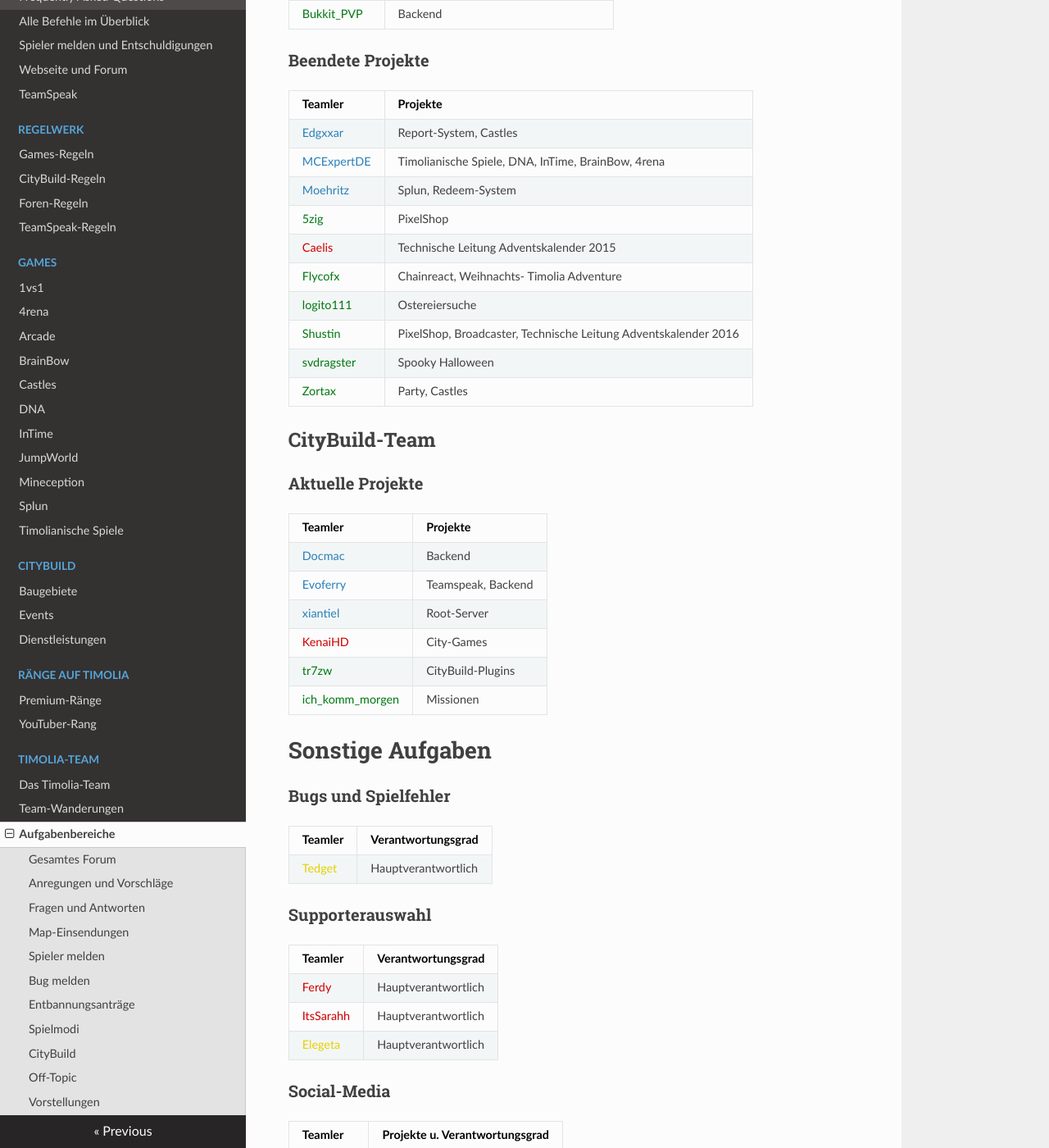
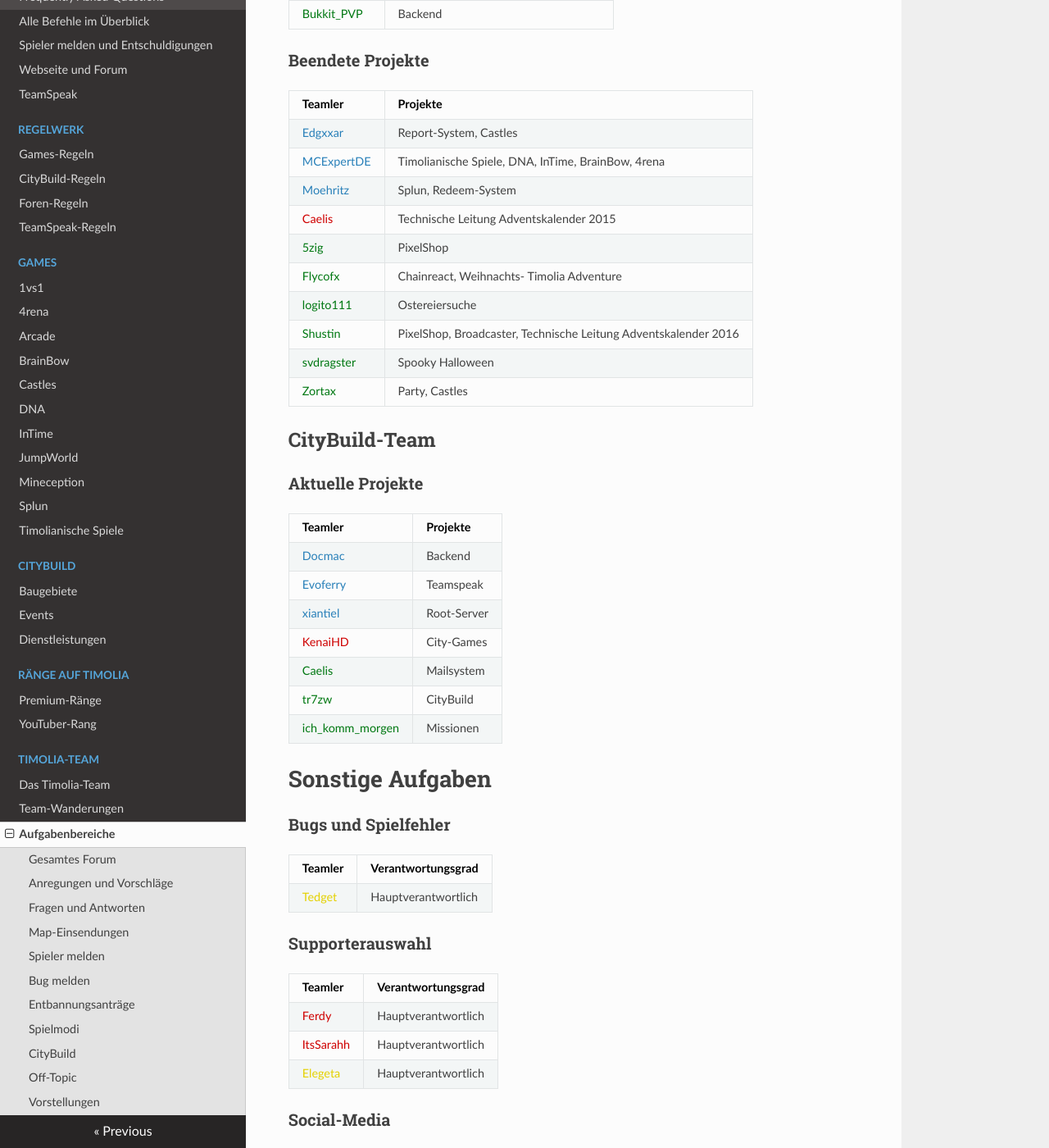
Before and after one commit to TimoliaDE/HowTo, an MkDocs documentation site: the page built from docs/team/responsibilities.md, in a window 1280 px wide and 1400 px high, scrolled down 3365 px. Shown: the whole window at 82% size. Built offline with MkDocs 1.6.1, drawn with Linux system fonts in a browser that asks for light colours; nearby versions of some CDN libraries; old or Windows-style settings are respelled for this version of MkDocs; some of the changed text lies outside the part shown.

Commit message:
Teamspeak NV & HV Update

```diff
--- a/docs/team/responsibilities.md
+++ b/docs/team/responsibilities.md
@@ -116,8 +116,8 @@ Hier werden die verschiendenen Aufgabenbereiche der Timolia Teamler aufgelistet.
 |<span style="color:#2980b9">Edgxxar</span> | Report-System, Castles |
 |<span style="color:#2980b9">MCExpertDE</span> | Timolianische Spiele, DNA, InTime, BrainBow, 4rena |
 |<span style="color:#2980b9">Moehritz</span> | Splun, Redeem-System |
+|<span style="color:#CF0101">Caelis</span> | Technische Leitung Adventskalender 2015 |
 |<span style="color:#007812">5zig</span> | PixelShop |
-|<span style="color:#CF0101">Caelis</span> | Technische Leitung Adventskalender 2015 |
 |<span style="color:#007812">Flycofx</span> | Chainreact, Weihnachts- Timolia Adventure |
 |<span style="color:#007812">logito111</span> | Ostereiersuche |
 |<span style="color:#007812">Shustin</span> | PixelShop, Broadcaster, Technische Leitung Adventskalender 2016 |
@@ -130,10 +130,11 @@ Hier werden die verschiendenen Aufgabenbereiche der Timolia Teamler aufgelistet.
 | Teamler | Projekte |
 | ------ | ------ |
 |<span style="color:#2980b9">Docmac</span> | Backend |
-|<span style="color:#2980b9">Evoferry</span> | Teamspeak, Backend |
+|<span style="color:#2980b9">Evoferry</span> | Teamspeak |
 |<span style="color:#2980b9">xiantiel</span> | Root-Server |
 |<span style="color:#CF0101">KenaiHD</span> | City-Games |
-|<span style="color:#007812">tr7zw</span> | CityBuild-Plugins |
+|<span style="color:#007812">Caelis</span> | Mailsystem |
+|<span style="color:#007812">tr7zw</span> | CityBuild |
 |<span style="color:#007812">ich_komm_morgen</span> | Missionen |
 
 # Sonstige Aufgaben
@@ -164,12 +165,12 @@ Hier werden die verschiendenen Aufgabenbereiche der Timolia Teamler aufgelistet.
 |<span style="color:#CF0101">ItsSarahh</span> | Twitter NV|
 |<span style="color:#CF0101">Caprea</span> | Twitter NV |
 |<span style="color:#007812">tr7zw</span> | Twitter NV |
+|<span style="color:#E4D100">Juliaan</span> | Twitter NV |
 |<span style="color:#00646F">JukPlays</span> | Twitter NV |
 
 ###<strong>TeamSpeak</strong>
 | Teamler | Verantwortungsgrad |
 | ------ | ------ |
-|<span style="color:#2980b9">Docmac</span> | Hauptverantwortlich |
 |<span style="color:#2980b9">Evoferry</span> | Hauptverantwortlich |
 |<span style="color:#CF0101">KenaiHD</span> | Hauptverantwortlich |
 | | |
@@ -178,7 +179,6 @@ Hier werden die verschiendenen Aufgabenbereiche der Timolia Teamler aufgelistet.
 |<span style="color:#CF0101">Thomasch</span> | Nebenverantwortlich |
 |<span style="color:#CF0101">JOlegna</span> | Nebenverantwortlich |
 |<span style="color:#E4D100">\_TakeItEaZy\_</span> | Nebenverantwortlich |
-|<span style="color:#E4D100">blackINK_</span> | Nebenverantwortlich |
 |<span style="color:#E4D100">Evageddon</span> | Nebenverantwortlich |
 |<span style="color:#E4D100">medicoo</span> | Nebenverantwortlich |
 |<span style="color:#E4D100">Tedget</span> | Nebenverantwortlich |
```
Also changed, not shown: docs/team/team.md (+1 -2 lines).
